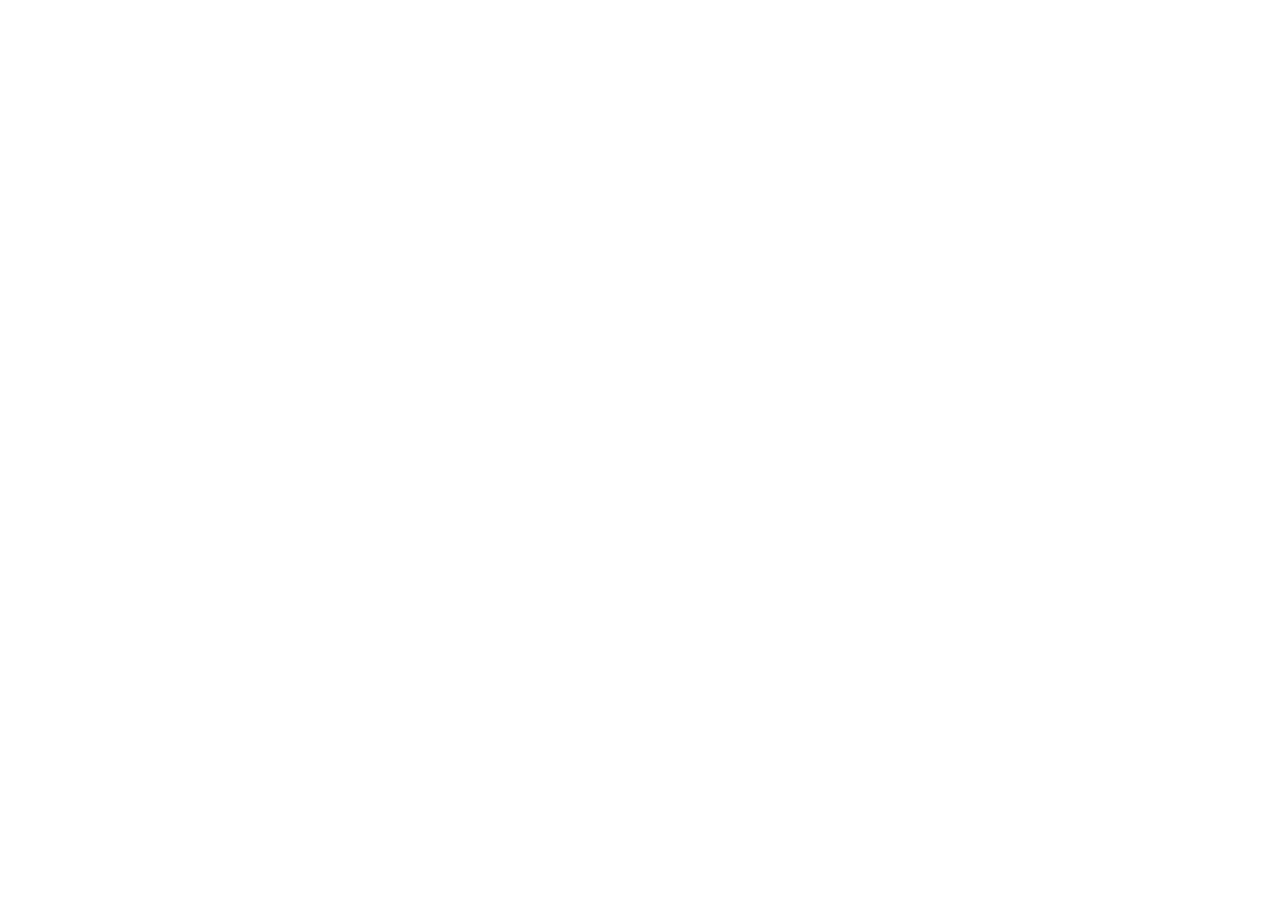
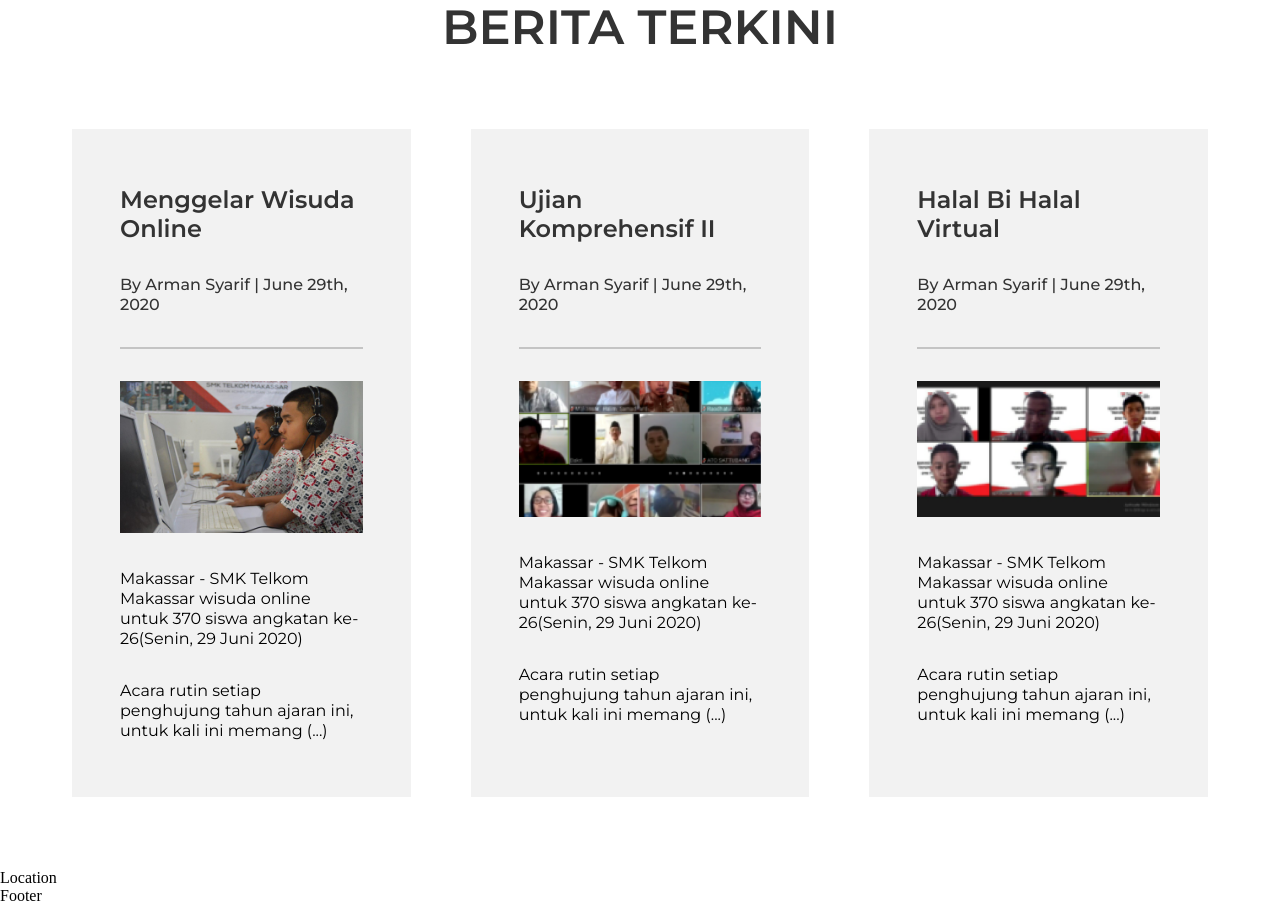
Before and after one commit to MintMissy/KamiSangJuara, a React (Create React App) app: page / in a window 1280 px wide. Shown: the part 2200-3105 px from the top of the page. Before the commit the page ends 2180 px from the top, so only its background shows below. Built offline with nearby package versions, Linux system fonts and the light colour scheme.

Commit message:
Add latest-news section

```diff
--- a/src/containers/latest-news/LatestNews.jsx
+++ b/src/containers/latest-news/LatestNews.jsx
@@ -1,8 +1,42 @@
 import React from 'react';
-import classes from './LatestNews.module.scss';
+import styles from './LatestNews.module.scss';
+import NewsCard from './NewsCard';
+
+import FirstCardImage from '../../assets/card-1.png';
+import SecondCardImage from '../../assets/card-2.png';
+import ThirdCardImage from '../../assets/card-3.png';
 
 const LatestNews = () => {
-  return <div>LatestNews</div>;
+  return (
+    <div className={styles['latest-news']}>
+      <div className={styles['latest-news-content']}>
+        <h1>BERITA TERKINI</h1>
+      </div>
+      <div className={styles['latest-news-cards']}>
+        <NewsCard
+          title='Menggelar Wisuda Online'
+          date='By Arman Syarif | June 29th, 2020'
+          img={FirstCardImage}
+          firstParagraph='Makassar - SMK Telkom Makassar wisuda online untuk 370 siswa angkatan ke-26(Senin, 29 Juni 2020)'
+          secondParagraph='Acara rutin setiap penghujung tahun ajaran ini, untuk kali ini memang (...)'
+        />
+        <NewsCard
+          title='Ujian Komprehensif II'
+          date='By Arman Syarif | June 29th, 2020'
+          img={SecondCardImage}
+          firstParagraph='Makassar - SMK Telkom Makassar wisuda online untuk 370 siswa angkatan ke-26(Senin, 29 Juni 2020)'
+          secondParagraph='Acara rutin setiap penghujung tahun ajaran ini, untuk kali ini memang (...)'
+        />
+        <NewsCard
+          title='Halal Bi Halal Virtual'
+          date='By Arman Syarif | June 29th, 2020'
+          img={ThirdCardImage}
+          firstParagraph='Makassar - SMK Telkom Makassar wisuda online untuk 370 siswa angkatan ke-26(Senin, 29 Juni 2020)'
+          secondParagraph='Acara rutin setiap penghujung tahun ajaran ini, untuk kali ini memang (...)'
+        />
+      </div>
+    </div>
+  );
 };
 
 export default LatestNews;
--- a/src/containers/latest-news/LatestNews.module.scss
+++ b/src/containers/latest-news/LatestNews.module.scss
@@ -0,0 +1,38 @@
+.latest-news {
+  margin: 72px;
+}
+
+.latest-news-content {
+  margin-bottom: 72px;
+  width: 100%;
+}
+
+.latest-news-content h1 {
+  font-family: var(--font-primary);
+  font-weight: 600;
+  font-size: 48px;
+  line-height: 59px;
+  text-align: center;
+
+  color: #333333;
+}
+
+.latest-news-cards {
+  display: grid;
+  grid-template-columns: repeat(3, 1fr);
+  gap: 60px;
+}
+
+@media screen and (max-width: 1200px) {
+  .latest-news-cards {
+    display: grid;
+    grid-template-columns: repeat(2, 1fr);
+    gap: 60px;
+  }
+}
+
+@media screen and (max-width: 790px) {
+  .latest-news-cards {
+    grid-template-columns: repeat(1, 1fr);
+  }
+}
--- /dev/null
+++ b/src/containers/latest-news/NewsCard.jsx
@@ -0,0 +1,23 @@
+import React from 'react';
+import styles from './NewsCard.module.scss';
+
+const NewsCard = (props) => {
+  return (
+    <div className={styles['news-card']}>
+      <header className={styles['news-card-header']}>
+        <h1>{props.title}</h1>
+        <h2>{props.date}</h2>
+      </header>
+      <hr className={styles['news-card-hr']} />
+      <div className={styles['news-card-image']}>
+        <img src={props.img} alt={props.title} />
+      </div>
+      <div className={styles['news-card-content']}>
+        <p>{props.firstParagraph}</p>
+        <p>{props.secondParagraph}</p>
+      </div>
+    </div>
+  );
+};
+
+export default NewsCard;
--- /dev/null
+++ b/src/containers/latest-news/NewsCard.module.scss
@@ -0,0 +1,46 @@
+.news-card {
+  display: flex;
+  flex-direction: column;
+  padding: 56px 48px;
+  background: #F2F2F2;
+}
+
+.news-card-header {}
+
+.news-card-header h1 {
+  font-family: var(--font-primary);
+  font-weight: 600;
+  font-size: 24px;
+  line-height: 29px;
+  margin-bottom: 32px;
+  color: #333333;
+  margin-top: 0;
+}
+
+.news-card-header h2 {
+  font-family: var(--font-primary);
+  font-weight: 500;
+  font-size: 16px;
+  line-height: 20px;
+  color: #333333;
+  margin-bottom: 32px;
+}
+
+.news-card-hr {
+  background: #C4C4C4;
+  height: 2px;
+  border: none;
+  margin-bottom: 32px;
+}
+
+.news-card-image img {
+  width: 100%;
+  object-fit: cover;
+}
+
+.news-card-content p {
+  margin-top: 32px;
+  font-family: var(--font-primary);
+  font-size: 16px;
+  line-height: 20px;
+}
```
